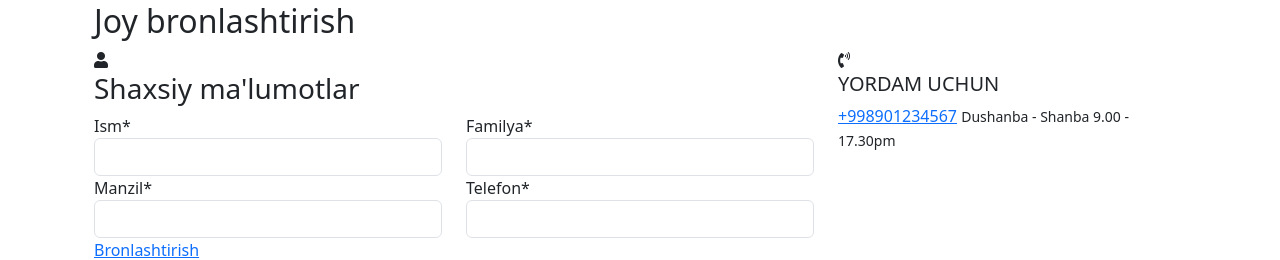
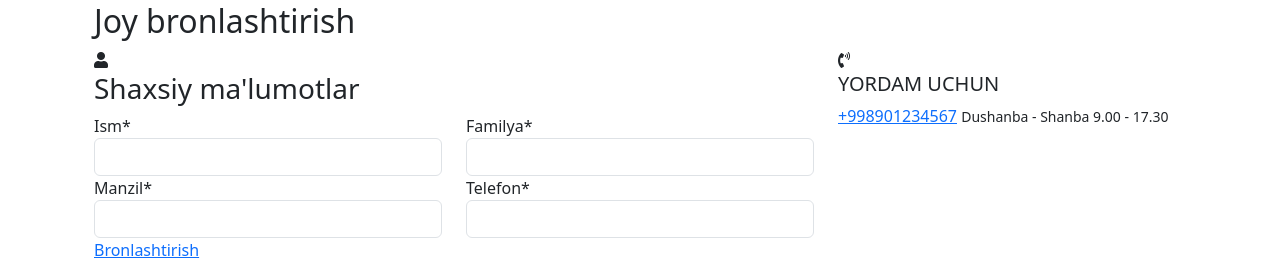
Before and after one commit to Rashidov21/travel-uzbekistan-landing-page, a Django app: page /tour/detail/ in a window 1280 px wide. Shown: the part 1927-2187 px from the top of the page. Run offline with Django 3.2, Linux system fonts and the light colour scheme; some libraries are stand-ins or nearby versions.

Commit message:
Update detail.html

```diff
--- a/templates/detail.html
+++ b/templates/detail.html
@@ -268,7 +268,7 @@
                                         <div class="support-content">
                                             <h5>YORDAM UCHUN</h5>
                                             <a href="telto:12345678" class="phone">+998901234567</a>
-                                            <small>Dushanba - Shanba 9.00 - 17.30pm</small>
+                                            <small>Dushanba - Shanba 9.00 - 17.30</small>
                                         </div>
                                     </div>
                                 </aside>
```
